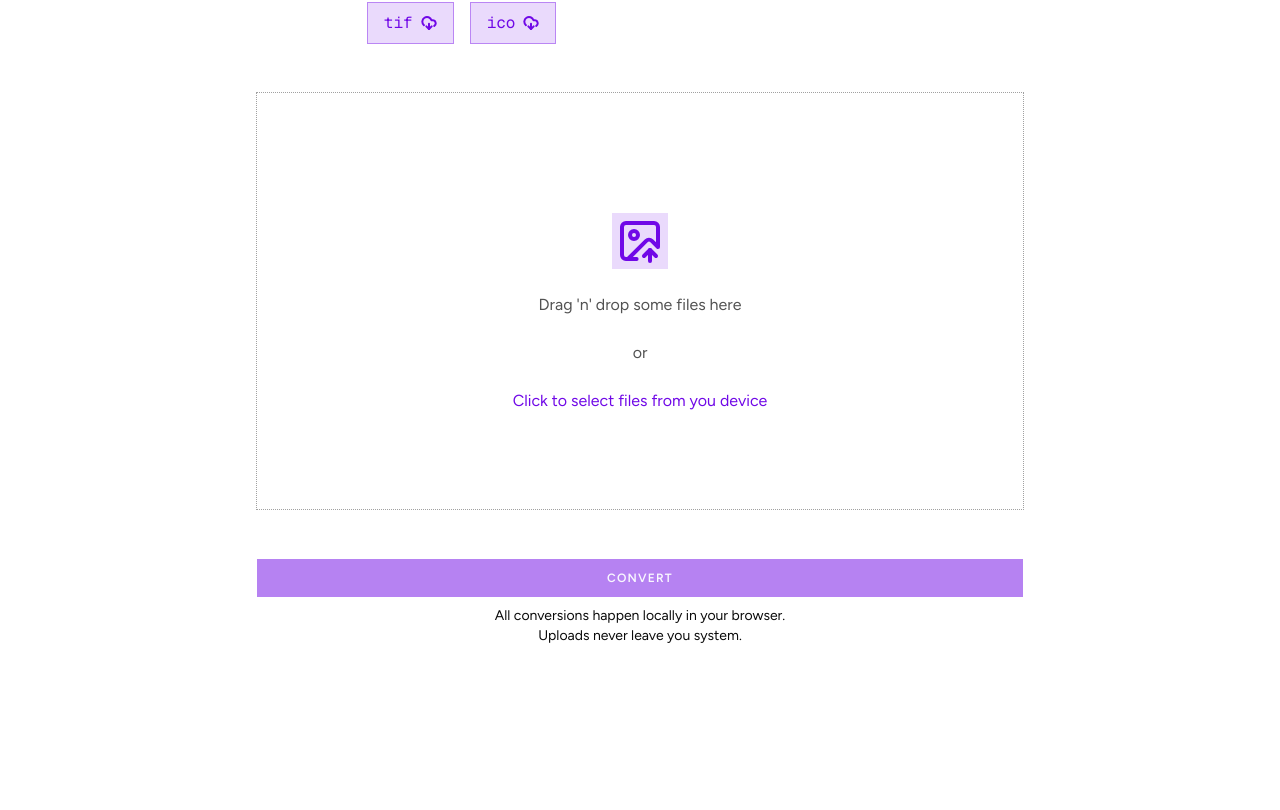
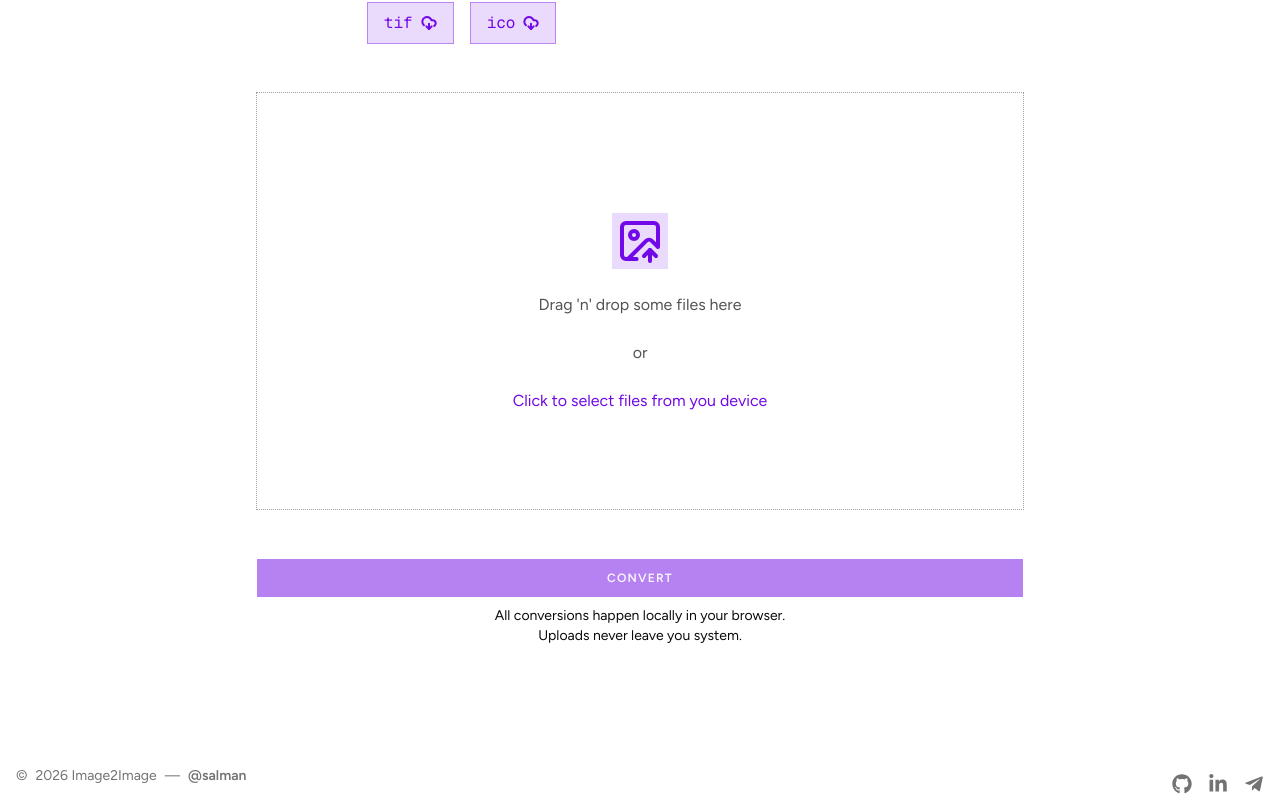
Before and after one commit to salman9802/image2image, a Next.js app: page /convert in a window 1280 px wide. Shown: the part 400-1210 px from the top of the page. Before the commit the page ends 1142 px from the top, so only its background shows below. Built offline with nearby package versions, Linux system fonts and the light colour scheme.

Commit message:
feat: add `Footer` section on all pages

```diff
--- a/app/layout.tsx
+++ b/app/layout.tsx
@@ -4,6 +4,11 @@ import "./globals.css";
 import { cn } from "@/lib/utils";
 import { ThemeContextProvider } from "@/contexts/theme";
 import { TooltipProvider } from "@/components/ui/tooltip";
+import {
+  FaGithub,
+  FaLinkedinIn,
+  FaTelegramPlane,
+} from "react-icons/fa";
 
 const loraHeading = Lora({ subsets: ['latin'], variable: '--font-heading' });
 
@@ -36,7 +41,58 @@ export default function RootLayout({ children }: LayoutProps<"/">) {
             {children}
           </ThemeContextProvider>
         </TooltipProvider>
+        <Footer />
       </body>
     </html>
   );
 }
+
+const SOCIALS = [
+  {
+    url: "https://github.com/salman9802/",
+    icon: <FaGithub className="size-5" />,
+  },
+  {
+    url: "https://www.linkedin.com/in/salman9802",
+    icon: <FaLinkedinIn className="size-5" />,
+  },
+  {
+    url: "https://t.me/Storm_Fortress",
+    icon: <FaTelegramPlane className="size-5" />,
+  },
+];
+function Footer() {
+  return (
+    <footer className="m-4 flex flex-col items-center justify-between gap-4 md:flex-row">
+
+      <div className="flex items-center gap-2 text-muted-foreground text-sm">
+        <span>&copy;</span>
+        <span>{new Date().getFullYear()} Image2Image</span>
+        <span>&mdash;</span>
+        <a
+          href="https://github.com/salman9802/"
+          rel="noopener noreferrer"
+          target="_blank"
+          className="font-semibold"
+        >
+          @salman
+        </a>
+      </div>
+
+      <span className="mt-4 inline-flex justify-center gap-4 md:justify-start">
+        {SOCIALS.map((social, i) => (
+          <a
+            key={i}
+            href={social.url}
+            rel="noopener noreferrer"
+            target="_blank"
+            className="text-neutral-500 hover:text-neutral-800"
+          >
+            {social.icon}
+          </a>
+        ))}
+      </span>
+
+    </footer>
+  );
+}
--- a/app/page.tsx
+++ b/app/page.tsx
@@ -11,67 +11,67 @@ export default function Home() {
         {/* <main> */}
         <HeroSection />
 
-        <Centered>
-          <Image
-            className="dark:invert h-5 w-[100px]"
-            src="/next.svg"
-            alt="Next.js logo"
-            width={100}
-            height={20}
-            priority
-          />
-          <div className="flex flex-col items-center gap-6 text-center sm:items-start sm:text-left">
-            <h1 className="max-w-xs text-3xl font-semibold leading-10 tracking-tight text-black dark:text-zinc-50">
-              To get started, edit the{" "}
-              <code className="text-red-500! rounded bg-black/[.06] px-1.5 py-0.5 font-mono text-[0.9em] dark:bg-white/[.08]">
-                page.tsx
-              </code>{" "}
-              file.
-            </h1>
-            <p className="max-w-md text-lg leading-8 text-zinc-600 dark:text-zinc-400">
-              Looking for a starting point or more instructions? Head over to{" "}
-              <a
-                href="https://vercel.com/templates?framework=next.js&utm_source=create-next-app&utm_medium=appdir-template-tw&utm_campaign=create-next-app"
-                className="font-medium text-zinc-950 dark:text-zinc-50"
-              >
-                Templates
-              </a>{" "}
-              or the{" "}
-              <a
-                href="https://nextjs.org/learn?utm_source=create-next-app&utm_medium=appdir-template-tw&utm_campaign=create-next-app"
-                className="font-medium text-zinc-950 dark:text-zinc-50"
-              >
-                Learning
-              </a>{" "}
-              center.
-            </p>
-          </div>
-          <div className="flex flex-col gap-4 text-base font-medium sm:flex-row">
-            <a
-              className="flex h-12 w-full items-center justify-center gap-2 rounded-full bg-foreground px-5 text-background transition-colors hover:bg-[#383838] dark:hover:bg-[#ccc] md:w-[158px]"
-              href="https://vercel.com/new?utm_source=create-next-app&utm_medium=appdir-template-tw&utm_campaign=create-next-app"
-              target="_blank"
-              rel="noopener noreferrer"
-            >
-              <Image
-                className="dark:invert h-[14px] w-4"
-                src="/vercel.svg"
-                alt="Vercel logomark"
-                width={16}
-                height={14}
-              />
-              Deploy Now
-            </a>
-            <a
-              className="flex h-12 w-full items-center justify-center rounded-full border border-solid border-black/[.08] px-5 transition-colors hover:border-transparent hover:bg-black/[.04] dark:border-white/[.145] dark:hover:bg-[#1a1a1a] md:w-[158px]"
-              href="https://nextjs.org/docs?utm_source=create-next-app&utm_medium=appdir-template-tw&utm_campaign=create-next-app"
-              target="_blank"
-              rel="noopener noreferrer"
-            >
-              Documentation
-            </a>
-          </div>
-        </Centered>
+        {/* <Centered> */}
+        {/*   <Image */}
+        {/*     className="dark:invert h-5 w-[100px]" */}
+        {/*     src="/next.svg" */}
+        {/*     alt="Next.js logo" */}
+        {/*     width={100} */}
+        {/*     height={20} */}
+        {/*     priority */}
+        {/*   /> */}
+        {/*   <div className="flex flex-col items-center gap-6 text-center sm:items-start sm:text-left"> */}
+        {/*     <h1 className="max-w-xs text-3xl font-semibold leading-10 tracking-tight text-black dark:text-zinc-50"> */}
+        {/*       To get started, edit the{" "} */}
+        {/*       <code className="text-red-500! rounded bg-black/[.06] px-1.5 py-0.5 font-mono text-[0.9em] dark:bg-white/[.08]"> */}
+        {/*         page.tsx */}
+        {/*       </code>{" "} */}
+        {/*       file. */}
+        {/*     </h1> */}
+        {/*     <p className="max-w-md text-lg leading-8 text-zinc-600 dark:text-zinc-400"> */}
+        {/*       Looking for a starting point or more instructions? Head over to{" "} */}
+        {/*       <a */}
+        {/*         href="https://vercel.com/templates?framework=next.js&utm_source=create-next-app&utm_medium=appdir-template-tw&utm_campaign=create-next-app" */}
+        {/*         className="font-medium text-zinc-950 dark:text-zinc-50" */}
+        {/*       > */}
+        {/*         Templates */}
+        {/*       </a>{" "} */}
+        {/*       or the{" "} */}
+        {/*       <a */}
+        {/*         href="https://nextjs.org/learn?utm_source=create-next-app&utm_medium=appdir-template-tw&utm_campaign=create-next-app" */}
+        {/*         className="font-medium text-zinc-950 dark:text-zinc-50" */}
+        {/*       > */}
+        {/*         Learning */}
+        {/*       </a>{" "} */}
+        {/*       center. */}
+        {/*     </p> */}
+        {/*   </div> */}
+        {/*   <div className="flex flex-col gap-4 text-base font-medium sm:flex-row"> */}
+        {/*     <a */}
+        {/*       className="flex h-12 w-full items-center justify-center gap-2 rounded-full bg-foreground px-5 text-background transition-colors hover:bg-[#383838] dark:hover:bg-[#ccc] md:w-[158px]" */}
+        {/*       href="https://vercel.com/new?utm_source=create-next-app&utm_medium=appdir-template-tw&utm_campaign=create-next-app" */}
+        {/*       target="_blank" */}
+        {/*       rel="noopener noreferrer" */}
+        {/*     > */}
+        {/*       <Image */}
+        {/*         className="dark:invert h-[14px] w-4" */}
+        {/*         src="/vercel.svg" */}
+        {/*         alt="Vercel logomark" */}
+        {/*         width={16} */}
+        {/*         height={14} */}
+        {/*       /> */}
+        {/*       Deploy Now */}
+        {/*     </a> */}
+        {/*     <a */}
+        {/*       className="flex h-12 w-full items-center justify-center rounded-full border border-solid border-black/[.08] px-5 transition-colors hover:border-transparent hover:bg-black/[.04] dark:border-white/[.145] dark:hover:bg-[#1a1a1a] md:w-[158px]" */}
+        {/*       href="https://nextjs.org/docs?utm_source=create-next-app&utm_medium=appdir-template-tw&utm_campaign=create-next-app" */}
+        {/*       target="_blank" */}
+        {/*       rel="noopener noreferrer" */}
+        {/*     > */}
+        {/*       Documentation */}
+        {/*     </a> */}
+        {/*   </div> */}
+        {/* </Centered> */}
 
       </main>
     </div>
```
